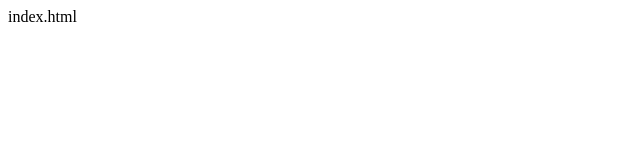
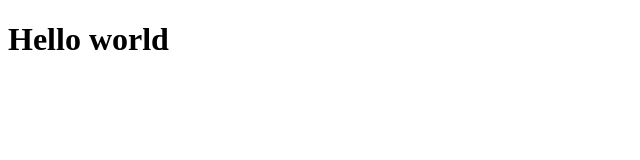
Before and after one commit to astro8891/ImplementingWebpack, a website: page build/index.html in a window 1280 px wide. Shown: the whole page, without its empty margins (0-640 px from the left). Drawn offline with Linux system fonts and the light colour scheme.

Commit message:
Hello World Executing with Webpack

```diff
--- /dev/null
+++ b/build/bundle.js
@@ -0,0 +1,88 @@
+/******/
+(function(modules) { // webpackBootstrap
+	/******/ // The module cache
+	/******/
+	var installedModules = {};
+
+	/******/ // The require function
+	/******/
+	function __webpack_require__(moduleId) {
+
+		/******/ // Check if module is in cache
+		/******/
+		if (installedModules[moduleId])
+		/******/
+			return installedModules[moduleId].exports;
+
+		/******/ // Create a new module (and put it into the cache)
+		/******/
+		var module = installedModules[moduleId] = {
+			/******/
+			exports: {},
+			/******/
+			id: moduleId,
+			/******/
+			loaded: false
+				/******/
+		};
+
+		/******/ // Execute the module function
+		/******/
+		modules[moduleId].call(module.exports, module, module.exports, __webpack_require__);
+
+		/******/ // Flag the module as loaded
+		/******/
+		module.loaded = true;
+
+		/******/ // Return the exports of the module
+		/******/
+		return module.exports;
+		/******/
+	}
+
+
+	/******/ // expose the modules object (__webpack_modules__)
+	/******/
+	__webpack_require__.m = modules;
+
+	/******/ // expose the module cache
+	/******/
+	__webpack_require__.c = installedModules;
+
+	/******/ // __webpack_public_path__
+	/******/
+	__webpack_require__.p = "";
+
+	/******/ // Load entry module and return exports
+	/******/
+	return __webpack_require__(0);
+	/******/
+})
+/************************************************************************/
+/******/
+([
+	/* 0 */
+	/***/
+	function(module, exports, __webpack_require__) {
+
+		var component = __webpack_require__(1);
+		var app = document.getElementById('app');
+
+		app.appendChild(component());
+
+		/***/
+	},
+	/* 1 */
+	/***/
+	function(module, exports, __webpack_require__) {
+
+		module.exports = function() {
+			var element = document.createElement('h1');
+			element.innerHTML = 'Hello world';
+			return element;
+		};
+
+		/***/
+	}
+	/******/
+]);
--- a/build/index.html
+++ b/build/index.html
@@ -1 +1,10 @@
-index.html
+<!DOCTYPE html>
+<html>
+	<head>
+		<meta charset="UTF-8"/>
+	</head>
+	<body>
+		<div id="app"></div>
+		<script src="bundle.js"></script>
+	</body>
+</html>
```
